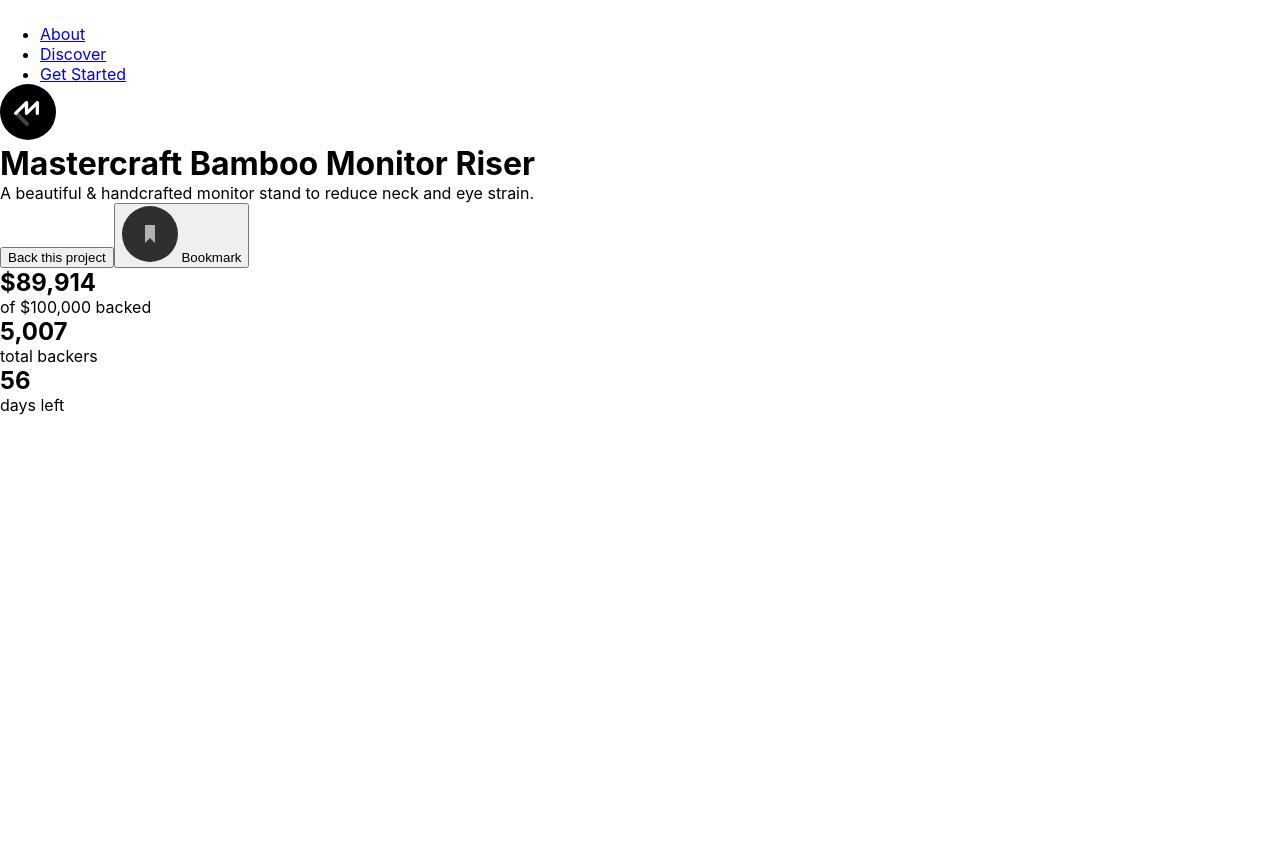
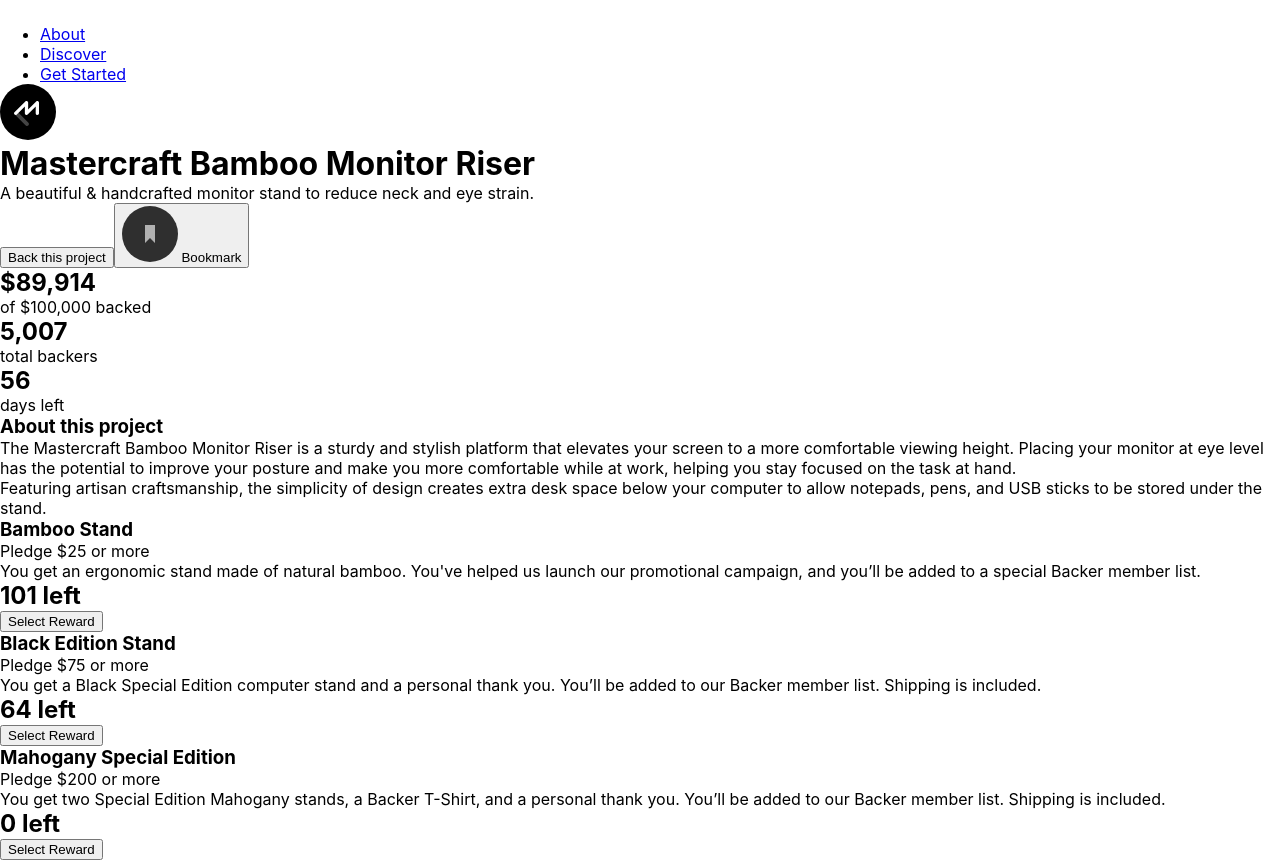
Before and after one commit to DerianMelvin/mastercraft-crowdfunding-product-page, a React (Create React App) app: page / in a window 1280 px wide. Before the commit the page ends 800 px from the top, so only its background shows below. Built offline with nearby package versions, Linux system fonts and the light colour scheme.

Commit message:
Import component About

```diff
--- a/src/components/Project.tsx
+++ b/src/components/Project.tsx
@@ -1,3 +1,4 @@
+import About from "./project/About";
 import Status from "./project/Status";
 import Title from "./project/Title";
 
@@ -6,6 +7,7 @@ const Project = () => {
     <main>
       <Title />
       <Status />
+      <About />
     </main>
   );
 };
```
